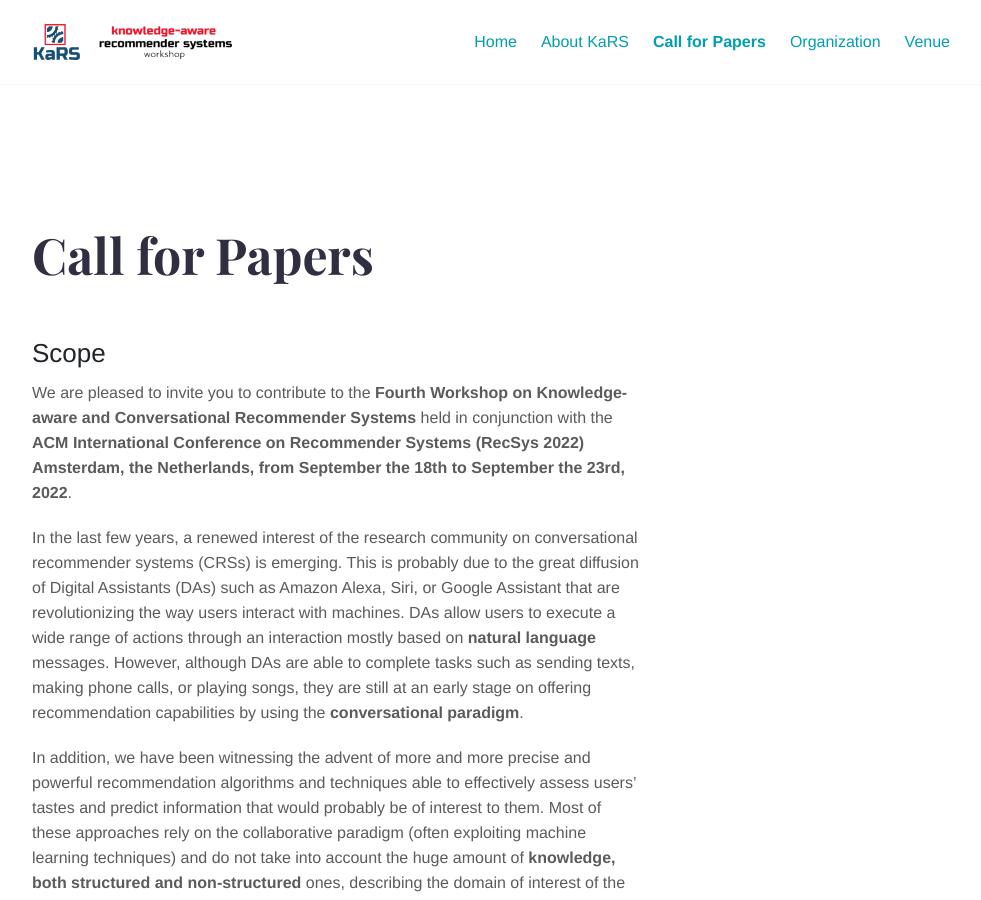
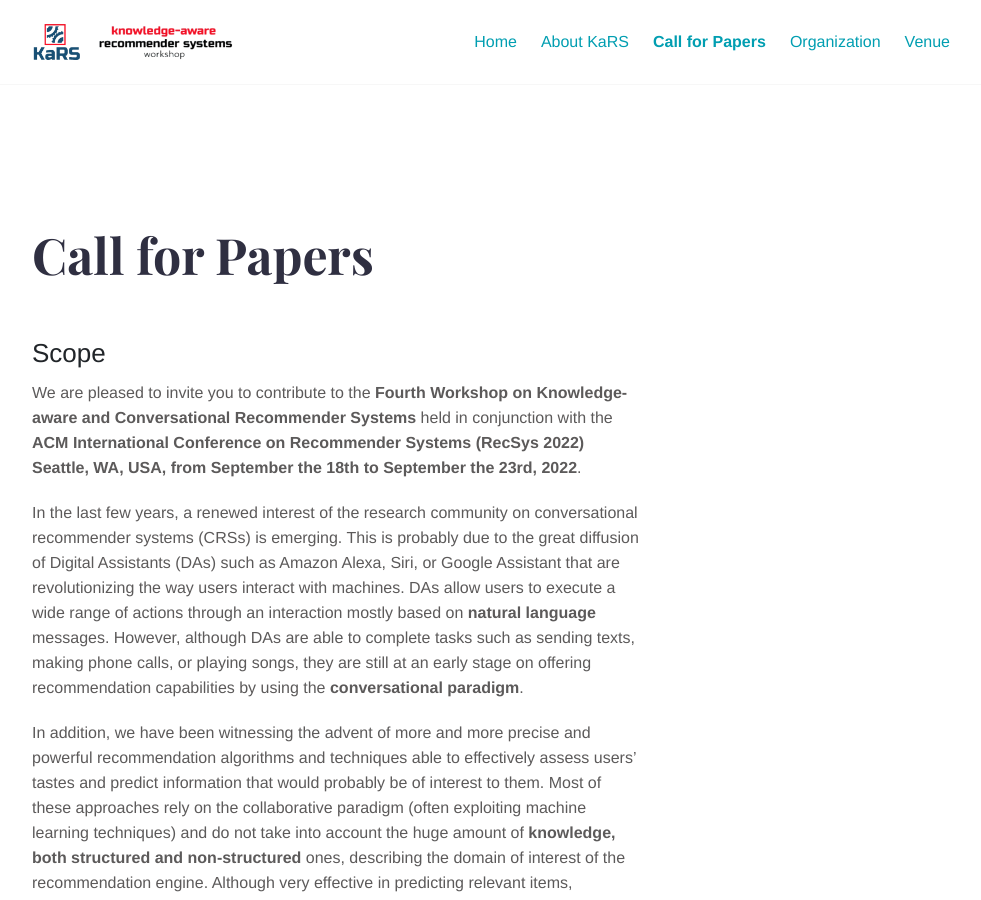
Before and after one commit to kars-workshop/2022, a Jekyll site: the page built from cfp.md, in a window 1280 px wide and 900 px high. Shown: the whole window, without its empty margins (143-1124 px from the left). Built offline with Jekyll 4.4.1, drawn with Linux system fonts in a browser that asks for light colours.

Commit message:
Update cfp.md

```diff
--- a/cfp.md
+++ b/cfp.md
@@ -6,7 +6,7 @@ bodyClass: page-about
 ---
 
 ## Scope
-We are pleased to invite you to contribute to the **Fourth Workshop on Knowledge-aware and Conversational Recommender Systems** held in conjunction with the **ACM International Conference on Recommender Systems (RecSys 2022) Amsterdam, the Netherlands, from September the 18th to September the 23rd, 2022**.
+We are pleased to invite you to contribute to the **Fourth Workshop on Knowledge-aware and Conversational Recommender Systems** held in conjunction with the **ACM International Conference on Recommender Systems (RecSys 2022) Seattle, WA, USA, from September the 18th to September the 23rd, 2022**.
 
 In the last few years, a renewed interest of the research community on conversational recommender systems (CRSs) is emerging. This is probably due to the great diffusion of Digital Assistants (DAs) such as Amazon Alexa, Siri, or Google Assistant that are revolutionizing the way users interact with machines. DAs allow users to execute a wide range of actions through an interaction mostly based on **natural language** messages.
 However, although DAs are able to complete tasks such as sending texts, making phone calls, or playing songs, they are still at an early stage on offering recommendation capabilities by using the **conversational paradigm**.
```
